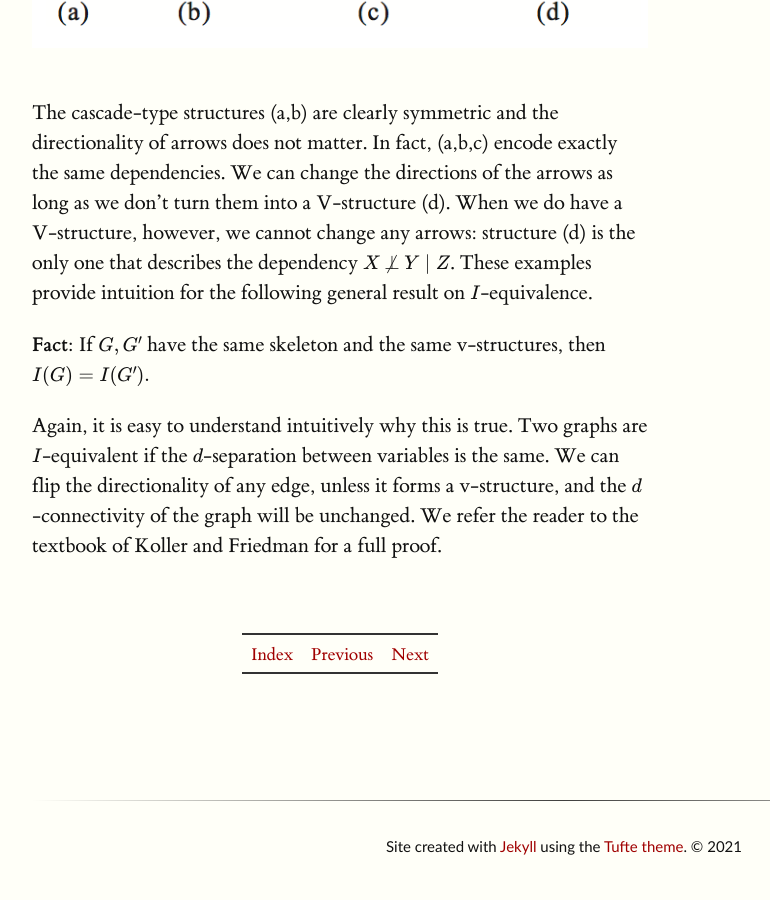
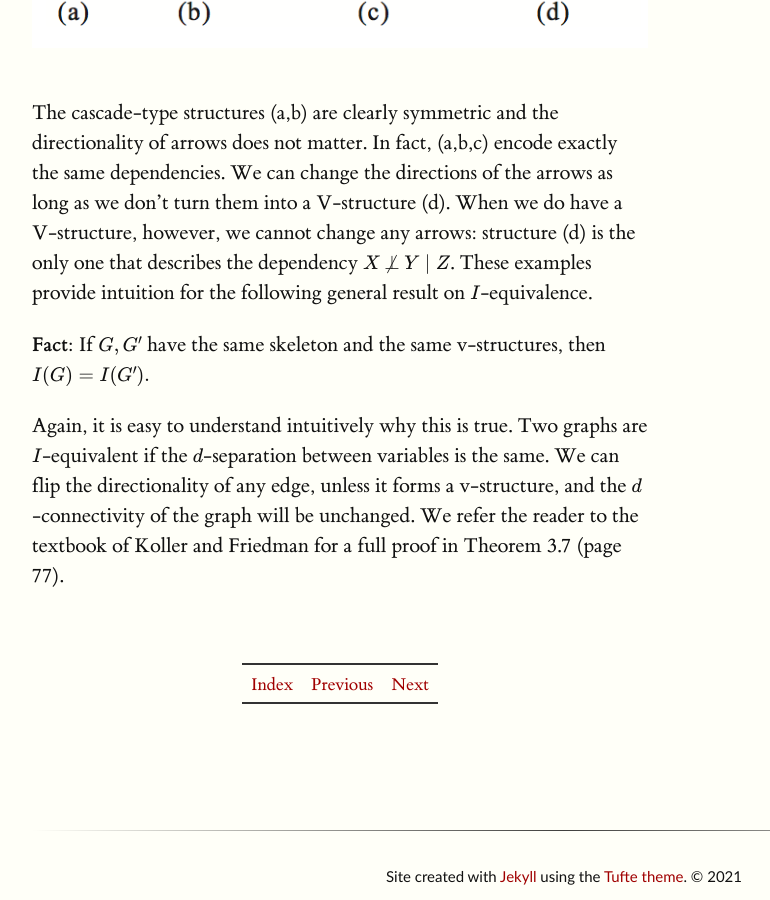
Before and after one commit to ermongroup/cs228-notes, a Jekyll site: the page built from representation/directed/index.md, in a window 1280 px wide and 900 px high, scrolled down 7643 px. Shown: the whole window, without its empty margins (128-898 px from the left). Built offline with Jekyll 4.4.1, drawn with Linux system fonts in a browser that asks for light colours; formulas are drawn with MathJax 3; before the commit the page ends 8513 px from its top, so only the background shows below that.

Commit message:
Add textbook reference for proof
I thought that this proof was helpful for understanding the intuition behind the provided fact. It might be nice to give students a precise reference to easily find this proof (or I can add it into these notes directly)

```diff
--- a/representation/directed/index.md
+++ b/representation/directed/index.md
@@ -120,7 +120,7 @@ The cascade-type structures (a,b) are clearly symmetric and the directionality o
 
 **Fact:** If $$G,G'$$ have the same skeleton and the same v-structures, then $$I(G) = I(G').$$
 
-Again, it is easy to understand intuitively why this is true. Two graphs are $$I$$-equivalent if the $$d$$-separation between variables is the same. We can flip the directionality of any edge, unless it forms a v-structure, and the $$d$$-connectivity of the graph will be unchanged. We refer the reader to the textbook of Koller and Friedman for a full proof.
+Again, it is easy to understand intuitively why this is true. Two graphs are $$I$$-equivalent if the $$d$$-separation between variables is the same. We can flip the directionality of any edge, unless it forms a v-structure, and the $$d$$-connectivity of the graph will be unchanged. We refer the reader to the textbook of Koller and Friedman for a full proof in Theorem 3.7 (page 77).
 
 <br/>
 
```
